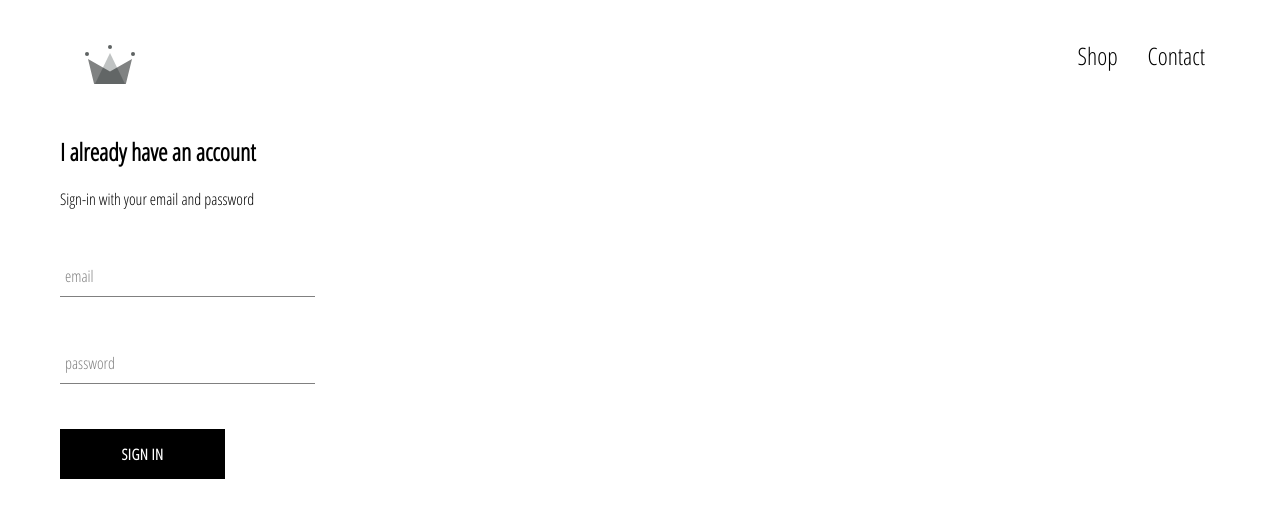
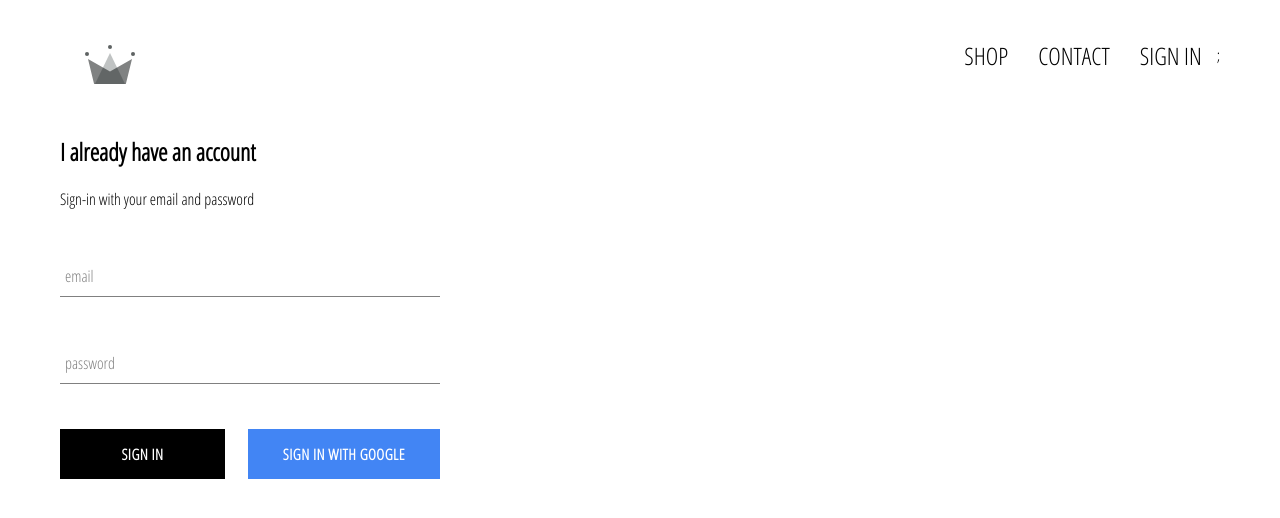
Before and after one commit to AliNosratipour1/e-commerceProject-master, a React (Create React App) app: page /signin in a window 1280 px wide. Shown: the top 518 px of the page. Built offline with nearby package versions, Linux system fonts and the light colour scheme; no server answers.

Commit message:
we integrated firebase into our app, created sign in page and allow user to sign in with google

```diff
--- a/package.json
+++ b/package.json
@@ -6,6 +6,7 @@
     "@testing-library/jest-dom": "^4.2.4",
     "@testing-library/react": "^9.4.0",
     "@testing-library/user-event": "^7.2.1",
+    "firebase": "^7.6.1",
     "node-sass": "^4.13.0",
     "react": "^16.12.0",
     "react-dom": "^16.12.0",
--- a/src/App.css
+++ b/src/App.css
@@ -1,3 +1,6 @@
+*{
+  box-sizing: border-box;
+}
 body{
     font-family: 'Open Sans Condensed';
     padding: 20px 60px;
--- a/src/App.js
+++ b/src/App.js
@@ -5,16 +5,41 @@
 import Header from './componetns/header/header.component'
 import SignInAndSignUpPage from './pages/signin-and-signup/singin-signup.components';
 import './App.css';
+import {auth} from './firebase/firebase.utils';
 
 //
 
 
 
 
-function App() {
+class App extends React.Component {
+
+ constructor(){
+   super();
+
+   this.state = {
+     currentUser: null
+   }
+ }
+
+unsubscribeFromAuth = null
+
+
+ componentDidMount(){
+  this.unsubscribeFromAuth = auth.onAuthStateChanged(user => {
+     this.setState({currentUser:user});
+   })
+ }
+
+
+ componentWillUnmount(){
+   this.unsubscribeFromAuth();
+ }
+  render(){
+
   return (
     <div>
-    <Header/>
+    <Header currentUser= {this.state.currentUser}/>
  <Switch>
        <Route exact  path='/' component={HomePage} />
        <Route  path='/shop' component={ShopPage} />
@@ -24,5 +49,7 @@
     </div>
   );
 }
+  }
+
 
 export default App;
--- a/src/componetns/custom-button/custom-botton.style.scss
+++ b/src/componetns/custom-button/custom-botton.style.scss
@@ -14,9 +14,21 @@
     border: none;
     cursor: pointer;
 
+
+
     &:hover {
       background-color: white;
       color: black;
       border: 1px solid black;
     }
+
+    &.google-sign-in{
+      background-color: #4285f4;
+      color: white;
+
+      &:hover{
+        background-color: #357ae8;
+        border:none;
+      }
+    }
   }
--- a/src/componetns/custom-button/custom-button.component.jsx
+++ b/src/componetns/custom-button/custom-button.component.jsx
@@ -1,9 +1,9 @@
 import React from 'react';
 import './custom-botton.style.scss';
 
-const CustomButton = ({children, ...otherProps}) => (
+const CustomButton = ({children,isGoogleSignIn, ...otherProps}) => (
 
-<button className='custom-button' {...otherProps}>
+<button className={` ${isGoogleSignIn ? 'google-sign-in' : ''} custom-button`} {...otherProps}>
   {children}
 </button>
 
--- a/src/componetns/header/header.component.jsx
+++ b/src/componetns/header/header.component.jsx
@@ -2,21 +2,32 @@
 import {Link} from 'react-router-dom';
 import {ReactComponent as Logo} from '../../assets/crown.svg';
 import './header.style.scss';
+import {auth} from '../../firebase/firebase.utils';
 
-const Header = () => (
+const Header = ({currentUser}) => (
 <div className="header">
   <Link className="logo-container" to="/">
     <Logo  className="logo"/>
   </Link>
   <div className="options">
   <Link className="option" to="/shop">
-      Shop
+      SHOP
   </Link>
   <Link className="option" to="/contact">
-      Contact
+      CONTACT
   </Link>
+   {
+     currentUser ? (
+     <div className= "option" onClick={() => auth.signOut()}>
+     SIGN OUT
+     </div>
 
+     ) : (
 
+     <Link className="option" to='/signin'>
+     SIGN IN</Link>
+     )}
+;
   </div>
 </div>
 
--- a/src/componetns/header/header.style.scss
+++ b/src/componetns/header/header.style.scss
@@ -20,6 +20,7 @@
 
       .option {
         padding: 10px 15px;
+        cursor: pointer;
       }
     }
   }
--- a/src/componetns/sign-in/sign-in.component.jsx
+++ b/src/componetns/sign-in/sign-in.component.jsx
@@ -2,6 +2,7 @@
 import './sign-in.style.scss';
 import FormInput from '../form-input/form-input.component';
 import CustomButton from '../custom-button/custom-button.component';
+import {signInwithGoogle} from '../../firebase/firebase.utils';
 
 class SignIn extends React.Component {
     constructor(props) {
@@ -43,8 +44,12 @@
                    label="password"
                    handelChange={this.handelChange}
                    required/>
+                  <div className="bottons">
+                     <CustomButton type="submit" >Sign In</CustomButton>
+                  <CustomButton onClick= {signInwithGoogle} isGoogleSignIn >
+                  Sign In with Google</CustomButton>
+                  </div>
 
-                  <CustomButton type="submit" >Sign In</CustomButton>
               </form>
             </div>
           );
--- a/src/componetns/sign-in/sign-in.style.scss
+++ b/src/componetns/sign-in/sign-in.style.scss
@@ -1,5 +1,5 @@
 .sign-in{
-   width: 30vh;
+   width: 380px;
    display: flex;
    flex-direction: column;
 
@@ -8,3 +8,9 @@
 .title{
    margin: 10px 0;
 }
+.bottons{
+   display: flex;
+   justify-content: space-between;
+
+
+}
--- /dev/null
+++ b/src/firebase/firebase.utils.js
@@ -0,0 +1,25 @@
+import firebase from 'firebase/app';
+import 'firebase/firestore';
+import 'firebase/auth';
+
+const config = {
+    apiKey: "AIzaSyCjoOSrZ4KgV9tl723M0gbaIihDGSEp5GY",
+    authDomain: "shop-a8755.firebaseapp.com",
+    databaseURL: "https://shop-a8755.firebaseio.com",
+    projectId: "shop-a8755",
+    storageBucket: "shop-a8755.appspot.com",
+    messagingSenderId: "636183038463",
+    appId: "1:636183038463:web:ae51ff89b7c771f093ffca",
+    measurementId: "G-EKPKB6TYK2"
+  }
+
+  firebase.initializeApp(config);
+
+  export const auth = firebase.auth();
+  export const firestor = firebase.firestore();
+
+  const provider = new firebase.auth.GoogleAuthProvider();
+  provider.setCustomParameters({prompt:'select_account'});
+  export const signInwithGoogle = () => auth.signInWithPopup(provider);
+
+  export default firebase;
```
Also changed, not shown: 2 other files (tests, documents, lock files or other folders).
